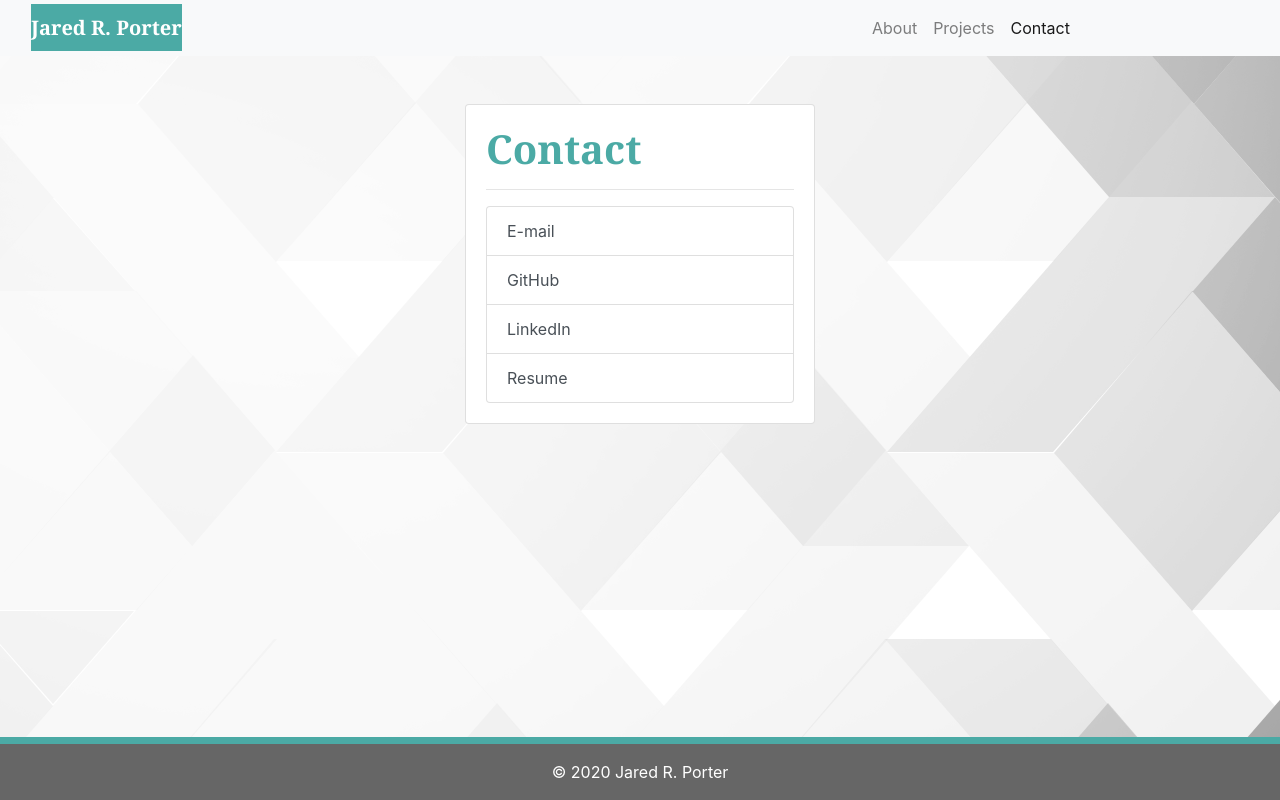
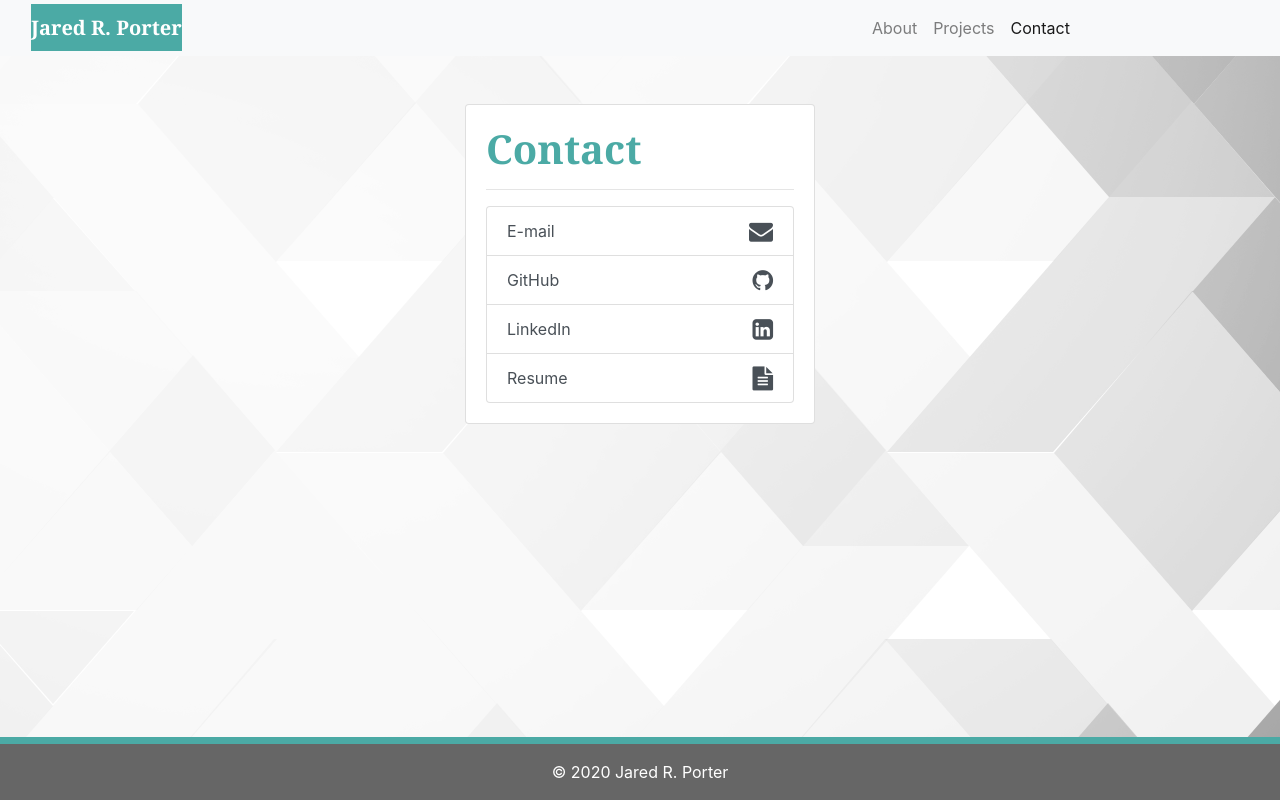
Before and after one commit to JaredP17/Portfolio, a React (Create React App) app: page /contact in a window 1280 px wide. Built offline with nearby package versions, Linux system fonts and the light colour scheme.

Commit message:
Added font awesome icons.

```diff
--- a/public/index.html
+++ b/public/index.html
@@ -13,7 +13,8 @@
       rel="stylesheet"
       href="https://stackpath.bootstrapcdn.com/bootstrap/4.5.2/css/bootstrap.min.css"
     />
-
+    <!-- Font Awesome -->
+    <link rel="stylesheet" href="https://stackpath.bootstrapcdn.com/font-awesome/4.7.0/css/font-awesome.min.css" integrity="sha384-wvfXpqpZZVQGK6TAh5PVlGOfQNHSoD2xbE+QkPxCAFlNEevoEH3Sl0sibVcOQVnN" crossorigin="anonymous">
     <!-- Boostrap JS  -->
     <script
       src="https://code.jquery.com/jquery-3.5.1.slim.min.js"
--- a/src/components/pages/Contact.js
+++ b/src/components/pages/Contact.js
@@ -15,25 +15,25 @@ function Contact(props) {
                   href="mailto:jaredporter.dev@icloud.com"
                   className="list-group-item list-group-item-action"
                 >
-                  E-mail
+                  E-mail<i class="fa fa-envelope" aria-hidden="true"></i>
                 </a>
                 <a href="https://github.com/jaredp17"
                 target="_blank"
                 rel="noopener noreferrer"
                 className="list-group-item list-group-item-action">
-                  GitHub
+                  GitHub<i class="fa fa-github" aria-hidden="true"></i>
                 </a>
                 <a href="https://www.linkedin.com/in/jared-r-porter/"
                 target="_blank"
                 rel="noopener noreferrer"
                 className="list-group-item list-group-item-action">
-                  LinkedIn
+                  LinkedIn<i class="fa fa-linkedin-square" aria-hidden="true"></i>
                 </a>
                 <a href={resume}
                 target="_blank"
                 rel="noopener noreferrer"
                 className="list-group-item list-group-item-action">
-                  Resume
+                  Resume<i class="fa fa-file-text" aria-hidden="true"></i>
                 </a>
               </div>
             </article>
--- a/src/index.css
+++ b/src/index.css
@@ -66,6 +66,11 @@ h1 {
   left: 0;
 }
 
+.fa {
+    float: right;
+    font-size: x-large;
+}
+
 footer {
   color: white;
   background-color: #666666;
```
